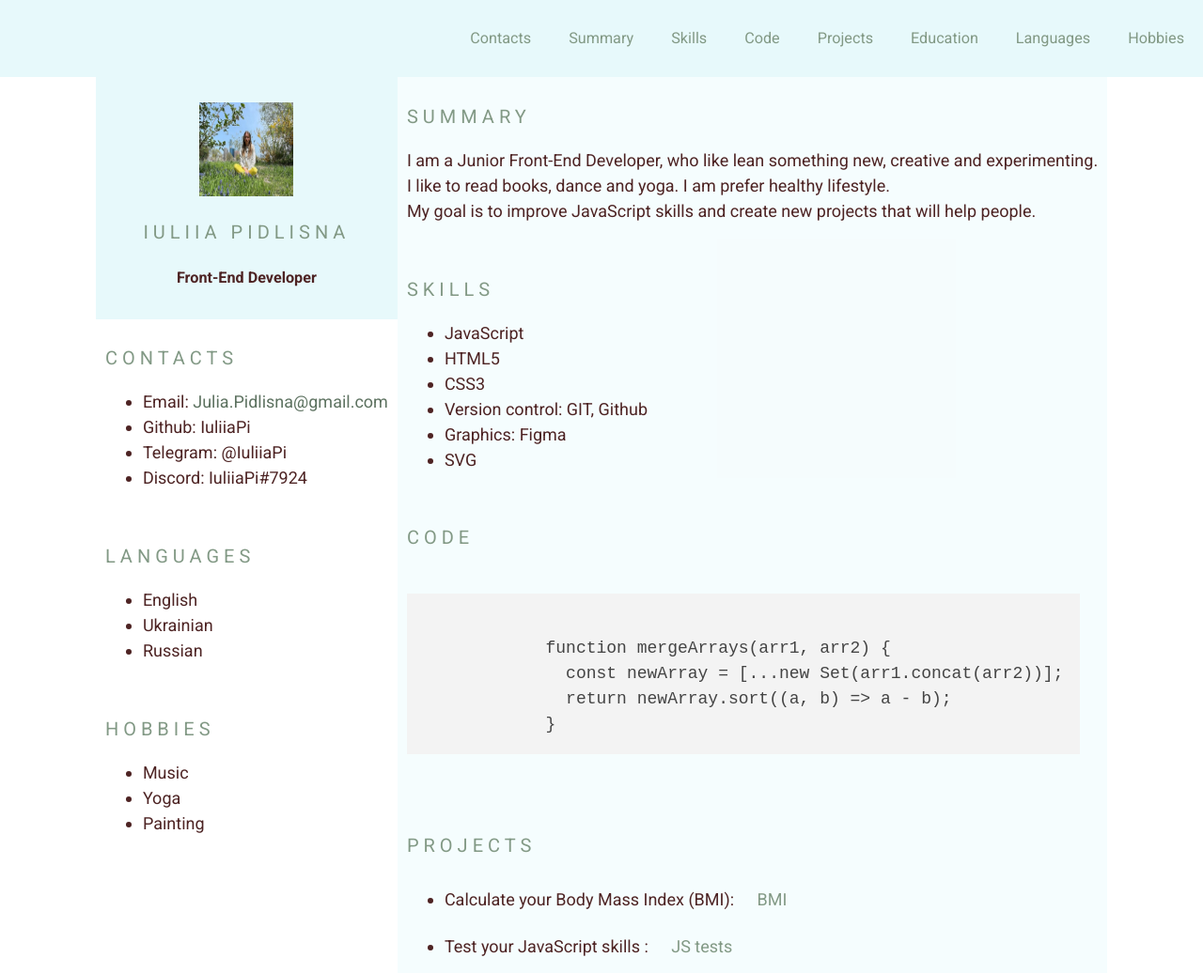
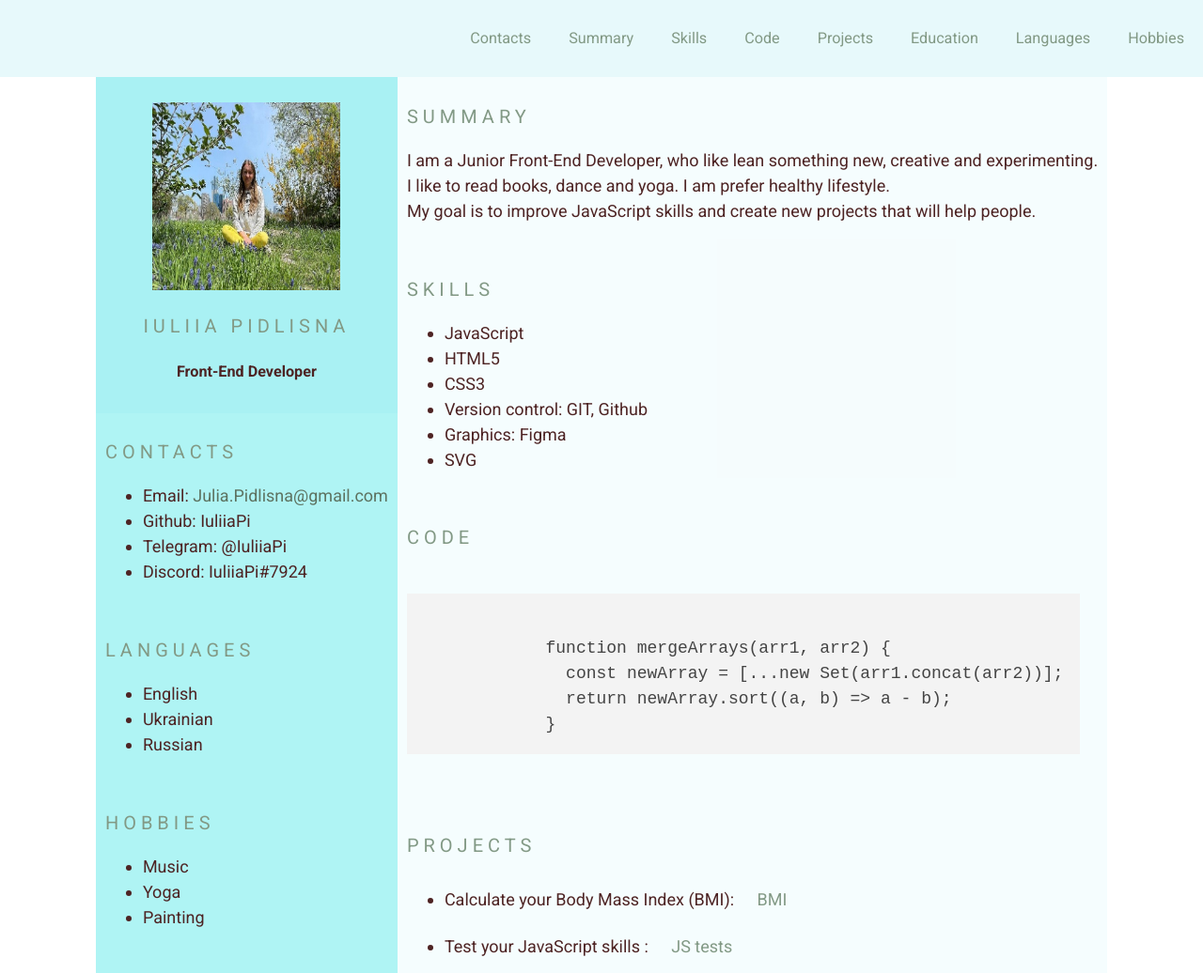
Before and after one commit to IuliiaPi/CV, a plain HTML site: page index.html in a window 1280 px wide. Shown: the top 1036 px of the page at 94% size. Drawn offline with nearby package versions, Linux system fonts and the light colour scheme.

Commit message:
2 files modified

```diff
--- a/index.html
+++ b/index.html
@@ -90,8 +90,8 @@
 
                 src="https://github.com/IuliiaPi/CV/blob/main/assets/svg/myavatar.jpg?raw=true"
                 alt="my photo"
-                width="100"
-                height="100"
+                width="200"
+                height="200"
               />
             </figure>
 
@@ -131,6 +131,7 @@
       </div>
 
       <div class="container" id="main-container">
+
         <section class="section" id="summary">
           <h2 class="section-title">Summary</h2>
           <p>
--- a/style.css
+++ b/style.css
@@ -28,6 +28,19 @@ padding: 0;
   margin: 0 auto;
 }
 
+.section {
+  /* width: 50%; */
+  /* flex: 1 1 auto; */
+  /* border: 3px solid #1be235; my */
+  padding: 10px;
+}
+
+@media(max-width: 768px) {
+  .section {
+    width: 100%;
+  }
+}
+
 .section-title {
   font-size: 20px;
   font-weight: 400;
@@ -50,6 +63,20 @@ width: 10px;
 height: 10px;
 border: 1px solid #829985;
 border-radius: 50%;
+}
+
+
+/* Header styles start */
+
+header,
+main,
+footer {
+  /* border: 1px solid lightblue; */
+}
+
+header {
+background: rgba(144, 227, 238, 0.219);
+  font-size: 90%;
 }
 
 .nav-link {
@@ -77,6 +104,11 @@ border-radius: 50%;
   transition: .3s;
 }
 
+/* Header styles end */
+
+
+
+/* Main styles start */
 
 .main {
   display: flex;
@@ -84,11 +116,21 @@ border-radius: 50%;
 
 #main {
   display: flex;
+  flex-wrap: wrap;
 }
 
 .aside {
   /* width: 30%; */
-  /* background-color: rgba(65, 228, 228, 0.418); */
+  background-color: rgba(65, 228, 228, 0.418);
+}
+
+/* .avatar {
+  width: 3px circle;
+} */
+
+.contacts-list li a {
+  text-decoration: none;
+  color: #5d7260;
 }
 
 
@@ -103,34 +145,14 @@ border-radius: 50%;
   background-color: rgba(141, 225, 236, 0.089);
 }
 
-.section {
-  /* width: 50%; */
-  /* flex: 1 1 auto; */
-  /* border: 3px solid #1be235; my */
-  padding: 10px;
-}
-
-@media(max-width: 768px) {
-  .section {
-    width: 100%;
-  }
-}
-
-
-header,
-main,
-footer {
-  /* border: 1px solid lightblue; */
-}
-
-header {
-background: rgba(144, 227, 238, 0.219);
-  font-size: 90%;
-}
-
 .main-header {
   text-align: center;
 }
+
+/* Main styles end */
+
+
+/* Footer styles start */
 
 footer {
   background: rgba(144, 227, 238, 0.219);
@@ -152,11 +174,4 @@ footer {
   text-decoration: none;
 }
 
-/* .avatar {
-  width: 3px circle;
-} */
-
-.contacts-list li a {
-  text-decoration: none;
-  color: #5d7260;
-}
+/* Footer styles end */
```
